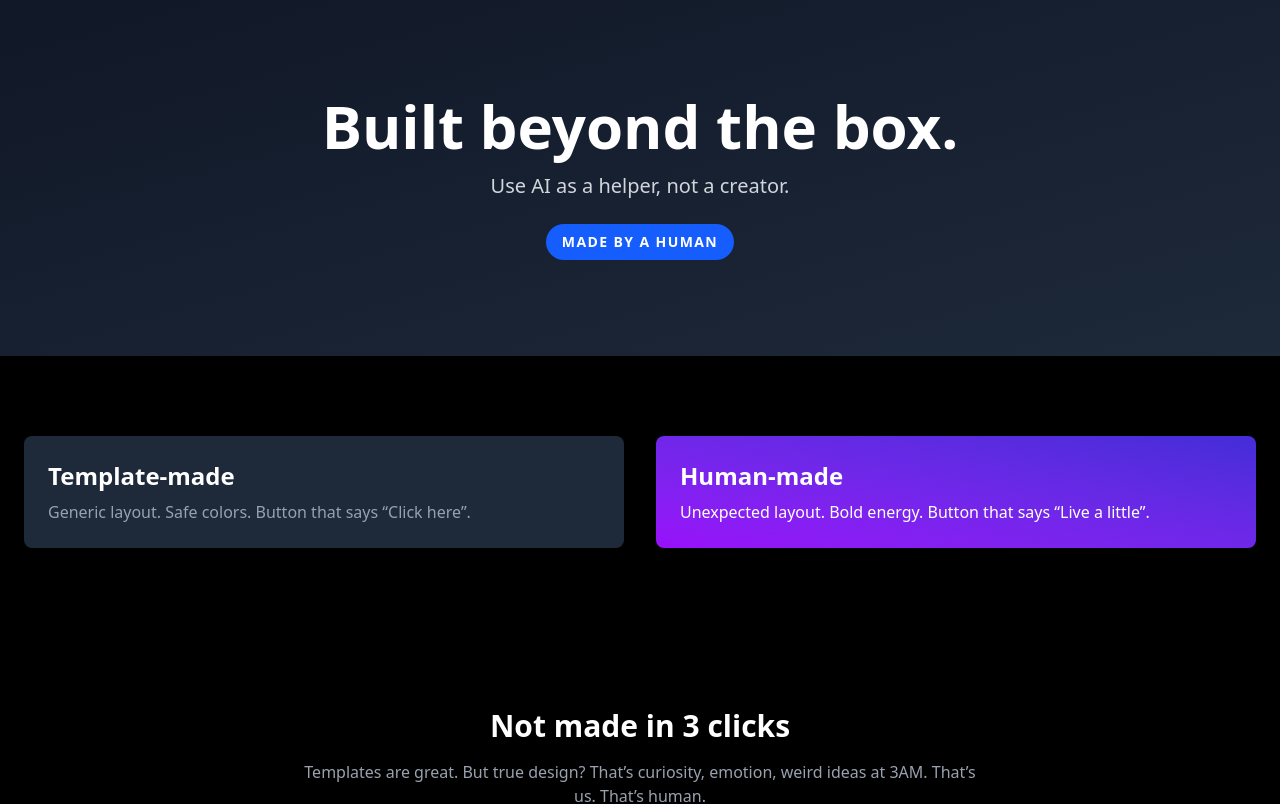
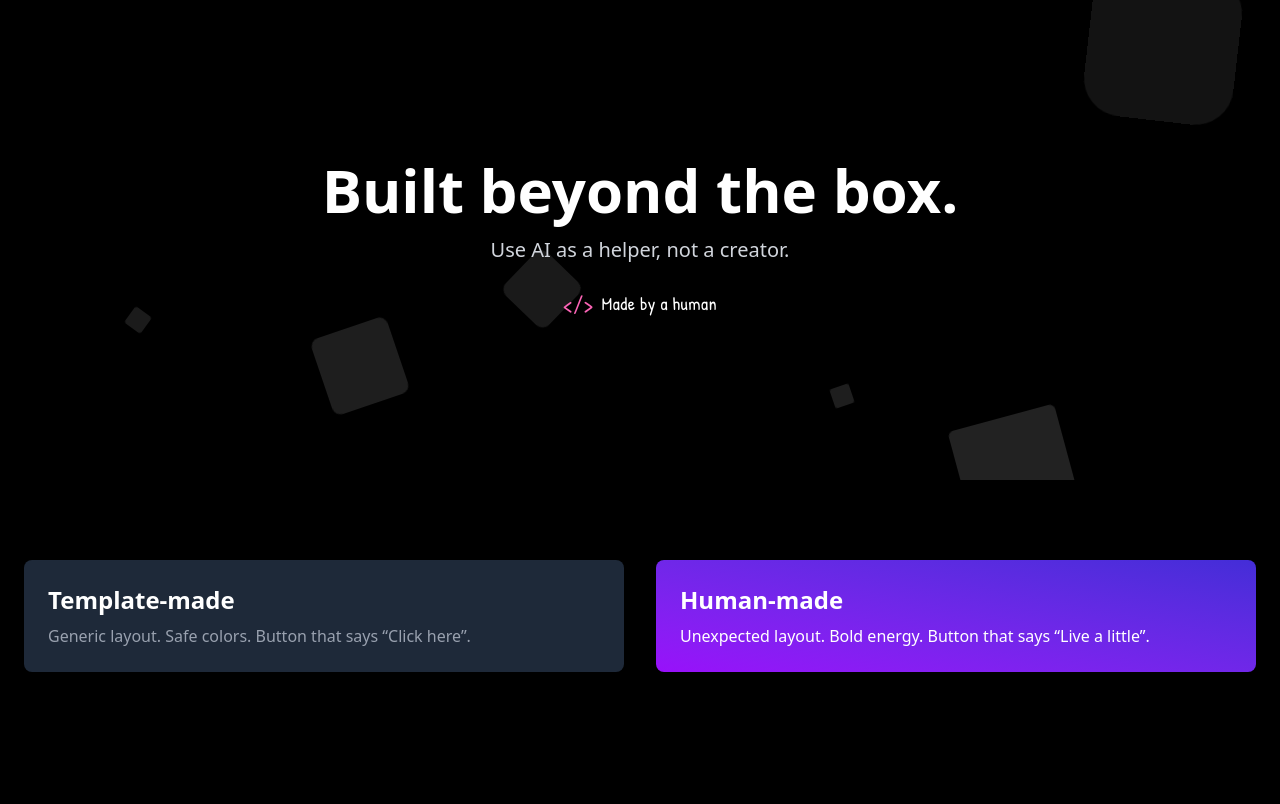
Before and after one commit to sashashreyder/humanmade.fun, a React (Vite) app: page / in a window 1280 px wide. Shown: the top 804 px of the page. Built offline with nearby package versions, Linux system fonts and the light colour scheme.

Commit message:
animated bg added, design updates

```diff
--- a/index.html
+++ b/index.html
@@ -3,6 +3,7 @@
   <head>
     <meta charset="UTF-8" />
     <meta name="viewport" content="width=device-width, initial-scale=1.0" />
+    <link href="https://fonts.googleapis.com/css2?family=Patrick+Hand&display=swap" rel="stylesheet">
     <link href="/src/styles.css" rel="stylesheet">
   </head>
   <body>
--- a/src/components/Hero.tsx
+++ b/src/components/Hero.tsx
@@ -1,15 +1,26 @@
 const Hero = () => {
     return (
-      <section className="flex flex-col items-center justify-center text-center py-24 px-6 bg-gradient-to-br from-gray-900 to-gray-800">
-        <h1 className="text-5xl md:text-6xl font-bold mb-4">
-          Built beyond the box.
-        </h1>
-        <p className="text-xl text-gray-300 max-w-2xl mb-6">
-          Use AI as a helper, not a creator.
-        </p>
-        <p className="bg-blue-600 text-white px-4 py-2 rounded-full text-sm font-semibold uppercase tracking-widest">
-          Made by a human
-        </p>
+        <section className="relative overflow-hidden flex flex-col items-center justify-center text-center py-40 px-6  bg-black text-white rounded-t-3xl shadow-[0_-10px_30px_rgba(0,0,0,0.4)]">
+
+        <div className="absolute top-0 left-0 w-full h-full area pointer-events-none z-0">
+          <ul className="circles">
+            {[...Array(10)].map((_, i) => (
+              <li key={i}></li>
+            ))}
+          </ul>
+        </div>
+
+        <div className="relative z-10 w-full max-w-screen-md mx-auto px-4">
+          <h1 className="text-4xl sm:text-5xl md:text-6xl font-bold mb-4">
+            Built beyond the box.
+          </h1>
+          <p className="text-lg sm:text-xl text-gray-300 max-w-xl mx-auto mb-6">
+            Use AI as a helper, not a creator.
+          </p>
+          <p className="text-white text-lg font-hand tracking-wide flex items-center justify-center gap-2">
+            <span className="text-pink-400 text-2xl">&lt;/&gt;</span> Made by a human
+          </p>
+        </div>
       </section>
     )
   }
--- a/src/index.css
+++ b/src/index.css
@@ -1 +1,64 @@
+@import url('https://fonts.googleapis.com/css2?family=Patrick+Hand&display=swap');
 @import "tailwindcss";
+
+.font-hand {
+  font-family: 'Patrick Hand', cursive;
+}
+
+.area {
+  position: absolute;
+  width: 100%;
+  height: 100%;
+  background: transparent;
+  overflow: hidden;
+  z-index: 0;
+}
+
+.circles {
+  position: absolute;
+  top: 0;
+  left: 0;
+  width: 100%;
+  height: 100%;
+  margin: 0;
+  padding: 0;
+  list-style: none;
+  z-index: 0;
+}
+
+.circles li {
+  position: absolute;
+  display: block;
+  width: 20px;
+  height: 20px;
+  background: rgba(255, 255, 255, 0.15);
+  animation: floatUp 25s linear infinite;
+  bottom: -150px;
+  border-radius: 50%;
+}
+
+/* Индивидуальные параметры для каждого кружочка */
+.circles li:nth-child(1) { left: 25%; width: 80px; height: 80px; animation-delay: 0s; }
+.circles li:nth-child(2) { left: 10%; width: 20px; height: 20px; animation-delay: 2s; animation-duration: 12s; }
+.circles li:nth-child(3) { left: 70%; width: 20px; height: 20px; animation-delay: 4s; }
+.circles li:nth-child(4) { left: 40%; width: 60px; height: 60px; animation-delay: 0s; animation-duration: 18s; }
+.circles li:nth-child(5) { left: 65%; width: 20px; height: 20px; animation-delay: 0s; }
+.circles li:nth-child(6) { left: 75%; width: 110px; height: 110px; animation-delay: 3s; }
+.circles li:nth-child(7) { left: 35%; width: 150px; height: 150px; animation-delay: 7s; }
+.circles li:nth-child(8) { left: 50%; width: 25px; height: 25px; animation-delay: 15s; animation-duration: 45s; }
+.circles li:nth-child(9) { left: 20%; width: 15px; height: 15px; animation-delay: 2s; animation-duration: 35s; }
+.circles li:nth-child(10) { left: 85%; width: 150px; height: 150px; animation-delay: 0s; animation-duration: 11s; }
+
+/* Анимация */
+@keyframes floatUp {
+  0% {
+    transform: translateY(0) rotate(0deg);
+    opacity: 1;
+    border-radius: 0;
+  }
+  100% {
+    transform: translateY(-1000px) rotate(720deg);
+    opacity: 0;
+    border-radius: 50%;
+  }
+}
--- /dev/null
+++ b/tailwind.config.ts
@@ -0,0 +1,18 @@
+export default {
+    theme: {
+      extend: {
+        fontFamily: {
+          sans: [
+            '-apple-system',
+            'BlinkMacSystemFont',
+            'Segoe UI',
+            'Roboto',
+            'Helvetica Neue',
+            'Arial',
+            'sans-serif',
+          ],
+        },
+      },
+    },
+    plugins: [],
+  }
```
